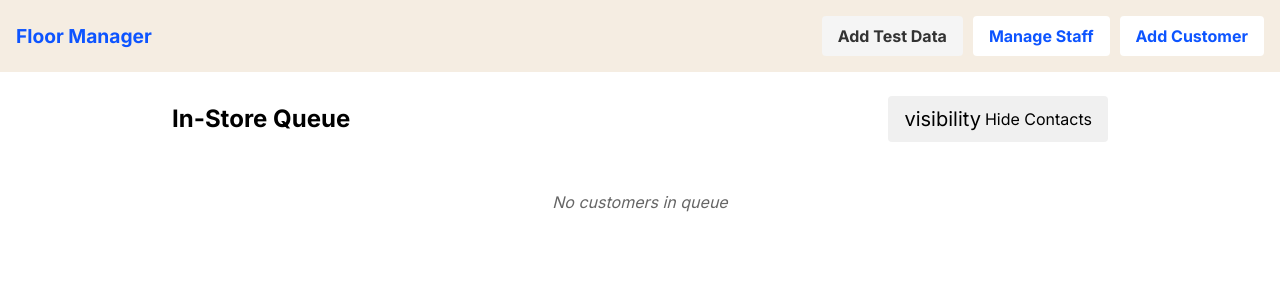
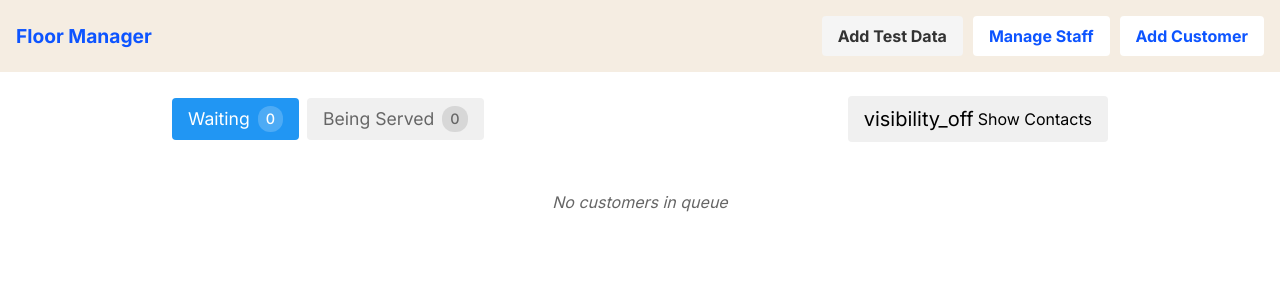
Before and after one commit to aaron-pw/tfm2, a Nuxt app: page / in a window 1280 px wide. Shown: the top 300 px of the page. Built offline with nearby package versions, Linux system fonts and the light colour scheme.

Commit message:
separated serving/waiting into separate lists

```diff
--- a/components/WaitList.vue
+++ b/components/WaitList.vue
@@ -1,21 +1,13 @@
 <template>
   <div>
     <AppHeader
-      @openModal="showModal = true"
-      @openStaffModal="showStaffModal = true"
+      @open-modal="showModal = true"
+      @open-staff-modal="showStaffModal = true"
       @add-test-data="addTestCustomers"
     />
     <div class="container">
-      <SaveNotification
-        :show="showRemoveNotification"
-        message="✕ Customer removed from queue"
-        type="error"
-      />
-      <AddCustomerModal
-        :is-open="showModal"
-        @close="showModal = false"
-        @add-customer="addCustomer"
-      />
+      <SaveNotification :show="showRemoveNotification" message="✕ Customer removed from queue" type="error" />
+      <AddCustomerModal :is-open="showModal" @close="showModal = false" @add-customer="addCustomer" />
       <ViewCustomerModal
         v-if="selectedCustomer"
         :is-open="showViewModal"
@@ -33,46 +25,49 @@
         @remove-staff="removeStaffMember"
       />
       <div class="header-section">
-        <h2 class="wait-list-header">In-Store Queue</h2>
-        <button @click="toggleContacts" class="toggle-button">
+        <div class="tabs">
+          <button class="tab-button" :class="{ active: activeTab === 'waiting' }" @click="activeTab = 'waiting'">
+            Waiting
+            <span class="tab-count">{{ waitList.filter((c) => !c.assignedStaff).length }}</span>
+          </button>
+          <button class="tab-button" :class="{ active: activeTab === 'serving' }" @click="activeTab = 'serving'">
+            Being Served
+            <span class="tab-count">{{ waitList.filter((c) => c.assignedStaff).length }}</span>
+          </button>
+        </div>
+        <button class="toggle-button" @click="toggleContacts">
           <span class="material-icons">{{ hideContacts ? 'visibility_off' : 'visibility' }}</span>
           {{ hideContacts ? 'Show Contacts' : 'Hide Contacts' }}
         </button>
       </div>
-      <div v-if="waitList.length === 0" class="empty-queue">
-        No customers in queue
+      <div v-if="waitList.length === 0" class="empty-queue">No customers in queue</div>
+      <div v-else-if="sortedWaitList.length === 0" class="empty-queue">
+        No customers {{ activeTab === 'waiting' ? 'waiting' : 'being served' }}
       </div>
       <ul v-else>
         <template v-for="(queue, index) in sortedWaitList" :key="index">
           <li>
             <div class="customer-row" @click="showCustomerNotes(queue)">
-              <span
-                class="customer-type-tag"
-                :class="queue.customerType.toLowerCase()"
-                :title="queue.customerType"
-              >
-                {{ getCustomerTypeShort(queue.customerType) }}
-              </span>
-              <span
-                class="category-tag"
-                :class="getCategoryClass(queue.category)"
-                :title="queue.category"
-              >
-                {{ getCategoryShort(queue.category) }}
-              </span>
+              <template v-if="hideContacts && !queue.assignedStaff">
+                <span class="customer-type-tag" :class="queue.customerType.toLowerCase()" :title="queue.customerType">
+                  {{ getCustomerTypeShort(queue.customerType) }}
+                </span>
+                <span class="category-tag" :class="getCategoryClass(queue.category)" :title="queue.category">
+                  {{ getCategoryShort(queue.category) }}
+                </span>
+              </template>
               <span class="customer-info">
+                <span v-if="queue.assignedStaff" class="serving-icon" title="Currently being served">
+                  <span class="material-icons">person</span>
+                </span>
                 {{ queue.name }}{{ !hideContacts ? ` (${queue.contact})` : '' }}
-                <span v-if="queue.assignedStaff" class="assigned-staff">
-                  • Assigned to {{ queue.assignedStaff }}
-                </span>
+                <span v-if="queue.assignedStaff" class="assigned-staff"> • Assigned to {{ queue.assignedStaff }} </span>
               </span>
               <span class="time-elapsed-tag">
                 <template v-if="queue.assignedStaff">
-                  Serving: {{ getTimeElapsed(queue.timestamp, queue.servedTimestamp) }}
+                  Serving: {{ getTimeElapsed(queue.timestamp, queue.servedTimestamp, false) }}
                 </template>
-                <template v-else>
-                  Waiting: {{ getTimeElapsed(queue.timestamp) }}
-                </template>
+                <template v-else> Waiting: {{ getTimeElapsed(queue.timestamp, null, false) }} </template>
               </span>
               <button class="delete-button" @click.stop="onRemove(queue)">
                 <span class="material-icons">remove_circle</span>
@@ -87,22 +82,20 @@
 </template>
 
 <script>
-import AddCustomerModal from './modals/AddCustomerModal.vue'
-import ViewCustomerModal from './modals/ViewCustomerModal.vue'
-import SaveNotification from './SaveNotification.vue'
-import AppHeader from './AppHeader.vue'
-import ManageStaffModal from './modals/ManageStaffModal.vue'
-import DevTools from './dev/DevTools.vue'
+import AppHeader from './AppHeader.vue';
+import AddCustomerModal from './modals/AddCustomerModal.vue';
+import ManageStaffModal from './modals/ManageStaffModal.vue';
+import ViewCustomerModal from './modals/ViewCustomerModal.vue';
+import SaveNotification from './SaveNotification.vue';
 
 export default {
-  name: "WaitList",
+  name: 'WaitList',
   components: {
     AddCustomerModal,
     ViewCustomerModal,
     SaveNotification,
     AppHeader,
     ManageStaffModal,
-    DevTools
   },
   data() {
     return {
@@ -113,35 +106,44 @@ export default {
       selectedCustomer: null,
       showRemoveNotification: false,
       staffList: [],
-      hideContacts: false
+      hideContacts: true,
+      activeTab: 'waiting',
     };
+  },
+  computed: {
+    sortedWaitList() {
+      const filteredList = this.waitList.filter((customer) => {
+        if (this.activeTab === 'waiting') {
+          return !customer.assignedStaff;
+        } else {
+          return customer.assignedStaff;
+        }
+      });
+
+      return filteredList.sort((a, b) => {
+        if (a.customerType === 'VIP' && b.customerType !== 'VIP') return -1;
+        if (a.customerType !== 'VIP' && b.customerType === 'VIP') return 1;
+        return 0;
+      });
+    },
   },
   mounted() {
     this.timer = setInterval(() => {
       this.$forceUpdate();
     }, 1000);
   },
-  beforeDestroy() {
+  beforeUnmount() {
     if (this.timer) {
       clearInterval(this.timer);
-    }
-  },
-  computed: {
-    sortedWaitList() {
-      return [...this.waitList].sort((a, b) => {
-        if (a.customerType === 'VIP' && b.customerType !== 'VIP') return -1;
-        if (a.customerType !== 'VIP' && b.customerType === 'VIP') return 1;
-        return 0;
-      });
     }
   },
   methods: {
     addCustomer(customer) {
       this.waitList.push({
         ...customer,
-        timestamp: new Date().toISOString()
-      })
-      this.showModal = false
+        timestamp: new Date().toISOString(),
+      });
+      this.showModal = false;
     },
     showCustomerNotes(customer) {
       this.selectedCustomer = customer;
@@ -149,20 +151,17 @@ export default {
     },
     updateCustomerNotes(newNotes) {
       if (this.selectedCustomer) {
-        const index = this.waitList.findIndex(c => c === this.selectedCustomer);
+        const index = this.waitList.findIndex((c) => c === this.selectedCustomer);
         if (index !== -1) {
           this.waitList[index] = {
             ...this.selectedCustomer,
-            notes: newNotes
+            notes: newNotes,
           };
         }
       }
     },
     onRemove(customer) {
-      const index = this.waitList.findIndex(c =>
-        c.name === customer.name &&
-        c.timestamp === customer.timestamp
-      );
+      const index = this.waitList.findIndex((c) => c.name === customer.name && c.timestamp === customer.timestamp);
 
       if (index !== -1) {
         this.waitList.splice(index, 1);
@@ -175,7 +174,7 @@ export default {
     getCustomerTypeShort(type) {
       return type.charAt(0);
     },
-    getTimeElapsed(timestamp, servedTimestamp) {
+    getTimeElapsed(timestamp, servedTimestamp, showSeconds = false) {
       if (!timestamp) return '';
 
       const added = new Date(timestamp);
@@ -200,9 +199,14 @@ export default {
         timeString += `${hours}h `;
       }
       if (minutes > 0 || hours > 0) {
-        timeString += `${minutes}m `;
+        timeString += `${minutes}m`;
+      } else {
+        timeString += '0m';
       }
-      timeString += `${seconds}s`;
+
+      if (showSeconds) {
+        timeString += ` ${seconds}s`;
+      }
 
       return timeString;
     },
@@ -210,21 +214,18 @@ export default {
       const shortcuts = {
         'Mobiles & Tablets': 'MOB',
         'Pre-Paid': 'PRE',
-        'Internet': 'INT',
-        'Accessories': 'ACC',
+        Internet: 'INT',
+        Accessories: 'ACC',
         'Account Help': 'ACNT',
-        'Tech Help': 'TECH'
+        'Tech Help': 'TECH',
       };
       return shortcuts[category] || category;
     },
     getCategoryClass(category) {
-      return category?.toLowerCase()
-        .replace(/&/g, 'and')
-        .replace(/\s+/g, '-')
-        || '';
+      return category?.toLowerCase().replace(/&/g, 'and').replace(/\s+/g, '-') || '';
     },
     addStaffMember(staff) {
-      this.staffList.push(staff)
+      this.staffList.push(staff);
     },
     removeStaffMember(index) {
       const removedStaff = this.staffList[index].name;
@@ -233,20 +234,20 @@ export default {
       this.staffList.splice(index, 1);
 
       // Unassign staff from any customers
-      this.waitList.forEach(customer => {
+      this.waitList.forEach((customer) => {
         if (customer.assignedStaff === removedStaff) {
           customer.assignedStaff = null;
         }
       });
     },
     assignStaffToCustomer(staffName) {
-      const customerIndex = this.waitList.findIndex(c => c === this.selectedCustomer)
+      const customerIndex = this.waitList.findIndex((c) => c === this.selectedCustomer);
       if (customerIndex !== -1) {
         this.waitList[customerIndex] = {
           ...this.waitList[customerIndex],
           assignedStaff: staffName,
-          servedTimestamp: staffName ? new Date().toISOString() : null
-        }
+          servedTimestamp: staffName ? new Date().toISOString() : null,
+        };
       }
     },
     toggleContacts() {
@@ -256,12 +257,13 @@ export default {
       this.waitList.push(...customers);
     },
     shouldShowDivider(index) {
+      if (this.activeTab !== 'waiting') return false;
+
       const currentCustomer = this.sortedWaitList[index];
       const nextCustomer = this.sortedWaitList[index + 1];
 
-      return currentCustomer.customerType === 'VIP' &&
-             (!nextCustomer || nextCustomer.customerType !== 'VIP');
-    }
+      return currentCustomer.customerType === 'VIP' && (!nextCustomer || nextCustomer.customerType !== 'VIP');
+    },
   },
 };
 </script>
@@ -337,6 +339,8 @@ ul::-webkit-scrollbar-thumb:hover {
 .customer-info {
   margin-right: 4px;
   font-size: 1.2rem;
+  display: flex;
+  align-items: center;
 }
 
 .delete-button {
@@ -370,7 +374,8 @@ ul::-webkit-scrollbar-thumb:hover {
   margin-top: 1rem;
 }
 
-.customer-type-tag, .category-tag {
+.customer-type-tag,
+.category-tag {
   cursor: help;
 }
 
@@ -503,4 +508,55 @@ li:last-child {
   margin-left: auto;
   margin-right: auto;
 }
+
+.serving-icon {
+  display: inline-flex;
+  align-items: center;
+  margin-right: 4px;
+  color: #2196f3;
+}
+
+.serving-icon .material-icons {
+  font-size: 1.2rem;
+}
+
+.tabs {
+  display: flex;
+  gap: 8px;
+}
+
+.tab-button {
+  padding: 8px 16px;
+  border: none;
+  border-radius: 4px;
+  cursor: pointer;
+  font-size: 1.1rem;
+  display: flex;
+  align-items: center;
+  gap: 8px;
+  background: #f0f0f0;
+  color: #666;
+  transition: all 0.2s ease;
+}
+
+.tab-button:hover {
+  background: #e0e0e0;
+}
+
+.tab-button.active {
+  background: #2196f3;
+  color: white;
+}
+
+.tab-button.active .tab-count {
+  background: rgba(255, 255, 255, 0.2);
+}
+
+.tab-count {
+  background: rgba(0, 0, 0, 0.1);
+  padding: 2px 8px;
+  border-radius: 12px;
+  font-size: 0.9rem;
+  font-weight: 500;
+}
 </style>
```
